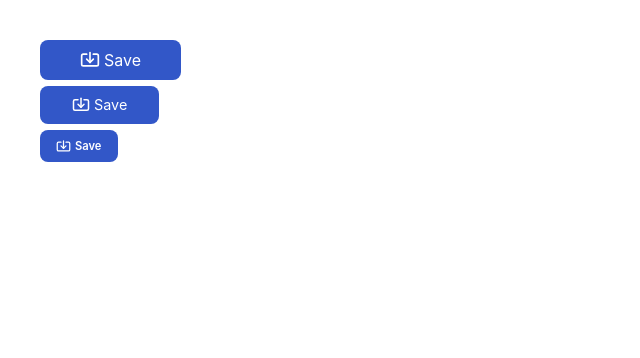
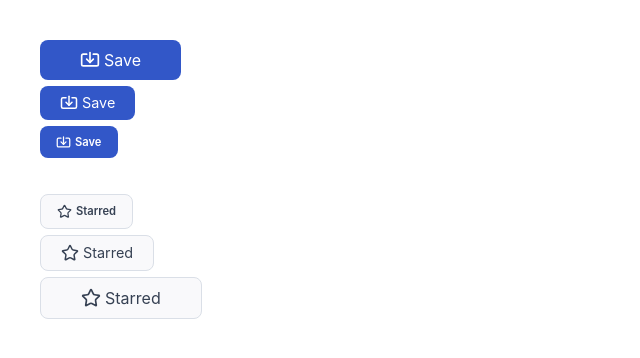
Before and after one commit to jatinydu/savestream, a React (Vite) app in the folder client/: page / in a window 1280 px wide. Shown: the top 358 px of the page, without its empty margins (0-640 px from the left). Built offline with nearby package versions, Linux system fonts and the light colour scheme.

Commit message:
feat: add ghost/secondary button on lib

```diff
--- a/client/src/App.tsx
+++ b/client/src/App.tsx
@@ -1,5 +1,6 @@
 import Button from "./components/lib/Button"
-import { Import } from 'lucide-react';
+import { Import, Star } from 'lucide-react';
+
 
 function App() {
   return (
@@ -8,6 +9,10 @@ function App() {
          <Button label="Save" variant="primary" size="large" startIcon={<Import size={20}/>} onClick={()=>{}}/>
          <Button label="Save" variant="primary" size="medium" startIcon={<Import size={18}/>} onClick={()=>{}}/>
          <Button label="Save" variant="primary" size="small" startIcon={<Import size={15}/>} onClick={()=>{}}/>
+         <br />
+          <Button label="Starred" variant="ghost" size="small" startIcon={<Star size={15}/>} onClick={()=>{}}/>
+          <Button label="Starred" variant="ghost" size="medium" startIcon={<Star size={18}/>} onClick={()=>{}}/>
+          <Button label="Starred" variant="ghost" size="large" startIcon={<Star size={20}/>} onClick={()=>{}}/>
       </div>
     </>
   )
--- a/client/src/components/lib/Button.tsx
+++ b/client/src/components/lib/Button.tsx
@@ -14,12 +14,12 @@ interface ButtonProps {
 const btnTypes = {
     primary: "bg-primary hover:bg-primary-hover text-white",
     secondary: "bg-gray-500 hover:bg-gray-600 text-white",
-    ghost: "bg-transparent hover:bg-gray-100 text-gray-700 border border-gray-300",
+    ghost: "bg-background hover:bg-gray-100 text-gray-700 border border-border hover:bg-primary-lighter hover:border-primary-lighter",
 }
 
 const btnSizes = {
     small: "py-2 px-4 text-[0.7rem] font-semibold",
-    medium: "py-[8px] px-8 text-[0.9rem]",
+    medium: "py-[6px] px-5 text-[0.9rem]",
     large: "py-2 px-10 text-[1rem]",
 }
 
--- a/client/src/index.css
+++ b/client/src/index.css
@@ -5,7 +5,7 @@
     --color-primary: #3257c8;
     --color-primary-hover: #3257e2;
     --color-primary-light: #6585e7;
-    --color-primary-lighter: #a7bdf9;
+    --color-primary-lighter: #ebf0fc;
     --color-primary-dark: #1f3c93;
     --color-knowledge: #7857db;
     --color-accent: #a78bfa;
```
